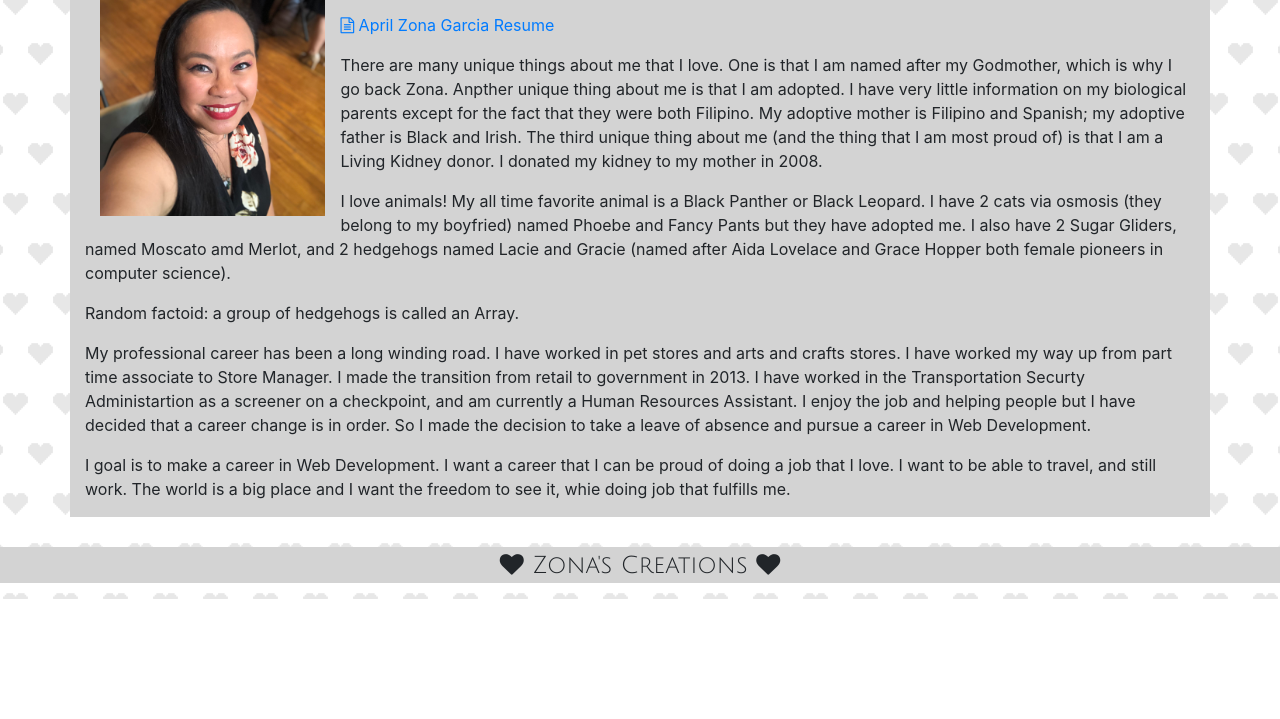
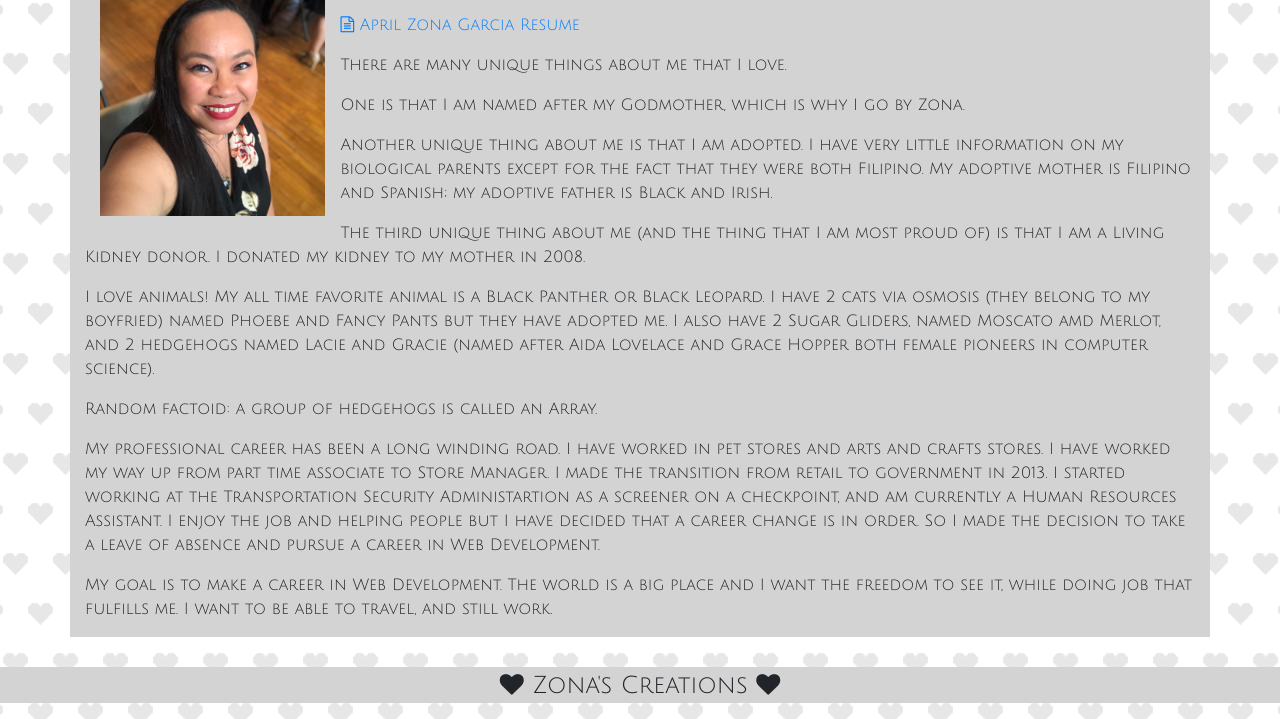
Before and after one commit to AZonaGarcia/azonagarcia.github.io, a plain HTML site: page index.html in a window 1280 px wide. Shown: the part 241-960 px from the top of the page. Before the commit the page ends 840 px from the top, so only its background shows below. Drawn offline with nearby package versions, Linux system fonts and the light colour scheme.

Commit message:
edited profile, styled pages

```diff
--- a/assets/style.css
+++ b/assets/style.css
@@ -15,8 +15,13 @@ ul {
 
 .h1 {
     font-family: 'Julius Sans One', sans-serif;
+    font-weight: bold;
 }
 
 .navbar {
     font-family: 'Julius Sans One', sans-serif;
 }
+
+.container {
+    font-family: 'Julius Sans One', sans-serif;
+}
--- a/index.html
+++ b/index.html
@@ -60,28 +60,39 @@
 
                         <ul>
                             <li>
-                                <a href="https://github.com/AZonaGarcia"><i class="fa fa-github" aria-hidden="true"></i>  Github Profile</a>
+                                <a href="https://github.com/AZonaGarcia"><i class="fa fa-github" aria-hidden="true"></i>
+                                    Github Profile</a>
                             </li>
                             <li>
-                                <a href="https://www.linkedin.com/in/april-garcia-6021b839"><i class="fa fa-linkedin" aria-hidden="true"></i>  LinkedIn Profile</a>
+                                <a href="https://www.linkedin.com/in/april-garcia-6021b839"><i class="fa fa-linkedin"
+                                        aria-hidden="true"></i> LinkedIn Profile</a>
                             </li>
                             <li>
-                                <a href="mailto:AZonaGarcia@aol.com"><i class="fa fa-envelope-o" aria-hidden="true"></i>  Email Address</a>
+                                <a href="mailto:AZonaGarcia@aol.com"><i class="fa fa-envelope-o" aria-hidden="true"></i>
+                                    Email Address</a>
                             </li>
                             <li>
-                                <p><i class="fa fa-mobile" aria-hidden="true"></i>  (917) 495 - 7925</p>
+                                <p><i class="fa fa-mobile" aria-hidden="true"></i> (917) 495 - 7925</p>
                             </li>
                             <li>
-                                <a href="./assets/April Zona Garcia - Resume - 08.20.20.pdf"><i class="fa fa-file-text-o" aria-hidden="true"></i> April Zona Garcia Resume</a>
+                                <a href="./assets/April Zona Garcia - Resume - 08.20.20.pdf"><i
+                                        class="fa fa-file-text-o" aria-hidden="true"></i> April Zona Garcia Resume</a>
                             </li>
                         </ul>
 
                         <p>
-                            There are many unique things about me that I love. One is that I am named after my
-                            Godmother, which is why I go back Zona. Anpther unique thing about me is that I am adopted.
-                            I have very little information on my biological parents except for the fact that they were
-                            both Filipino. My adoptive mother is Filipino and Spanish; my adoptive father is Black and
-                            Irish.
+                            There are many unique things about me that I love.
+                        </p>
+
+                        <p>
+                            One is that I am named after my Godmother, which is why I go by Zona.
+                        </p>
+                        <p>
+                            Another unique thing about me is that I am adopted. I have very little information on my
+                            biological parents except for the fact that they were both Filipino. My adoptive mother is
+                            Filipino and Spanish; my adoptive father is Black and Irish.
+                        </p>
+                        <p>
                             The third unique thing about me (and the thing that I am most proud of) is that I am a
                             Living Kidney donor. I donated my kidney to my mother in 2008.
                         </p>
@@ -101,21 +112,17 @@
 
                         <p>
                             My professional career has been a long winding road. I have worked in pet stores and arts
-                            and
-                            crafts stores. I have worked my way up from part time associate to Store Manager. I made the
-                            transition from retail to government in 2013. I have worked in the Transportation Securty
+                            and crafts stores. I have worked my way up from part time associate to Store Manager. I made
+                            the transition from retail to government in 2013. I started working at the Transportation Security
                             Administartion as a screener on a checkpoint, and am currently a Human Resources Assistant.
-                            I
-                            enjoy the job and helping people but I have decided that a career change is in order. So I
-                            made
-                            the decision to take a leave of absence and pursue a career in Web Development.
+                            I enjoy the job and helping people but I have decided that a career change is in order. So I
+                            made the decision to take a leave of absence and pursue a career in Web Development.
                         </p>
 
                         <p>
-                            I goal is to make a career in Web Development. I want a career that I can be proud of doing
-                            a job that I love. I want to be able to travel, and still work. The world is a big place and
-                            I want the freedom to see it, whie doing job that fulfills me.
-
+                            My goal is to make a career in Web Development. The world is a big place and
+                            I want the freedom to see it, while doing job that fulfills me. I want to be able to travel,
+                            and still work.
                         </p>
 
 
@@ -140,7 +147,8 @@
 
 <footer id="footer" style="background-color: lightgrey;">
     <div class="row-12" style="margin-top: 30px;">
-        <p><i class="fa fa-heart" aria-hidden="true"></i> Zona's Creations <i class="fa fa-heart" aria-hidden="true"></i></p>
+        <p><i class="fa fa-heart" aria-hidden="true"></i> Zona's Creations <i class="fa fa-heart"
+                aria-hidden="true"></i></p>
     </div>
 </footer>
 
```
Also changed, not shown: contactMe.html (+1 -1 lines).
